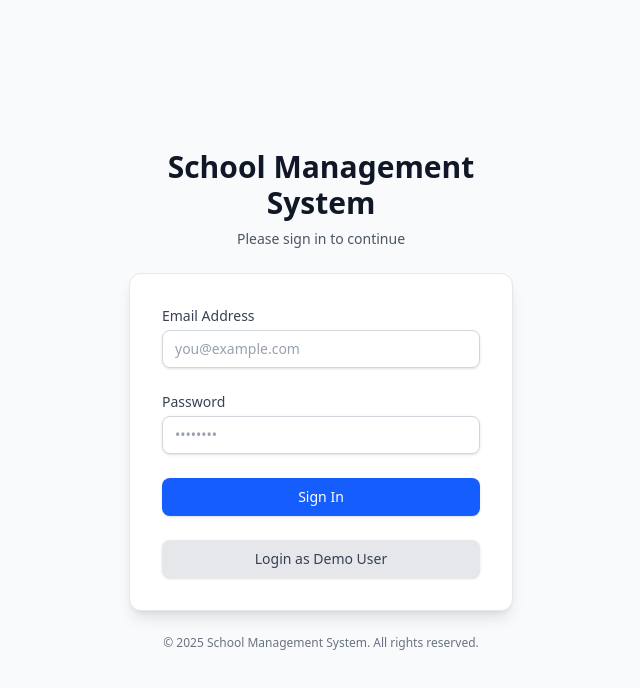
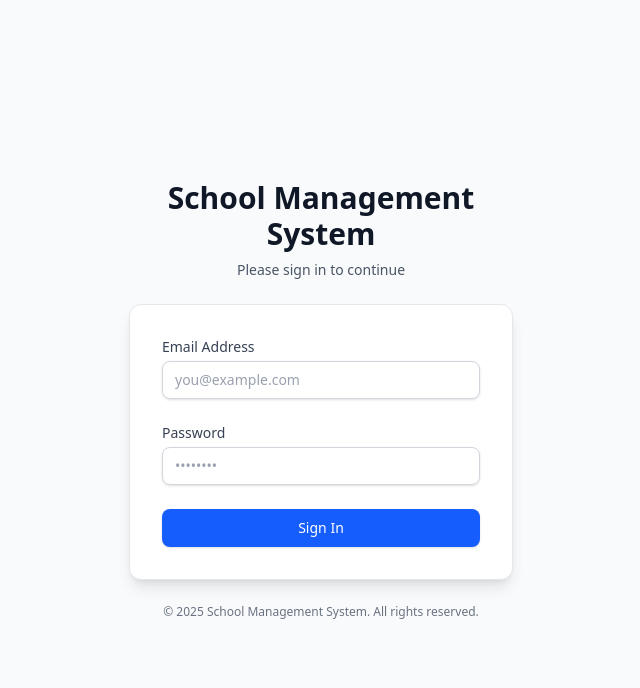
Before and after one commit to arpan-pro-learner/SMS-WebApp, a React (Vite) app: page /login in a window 1280 px wide. Shown: the top 688 px of the page, without its empty margins (319-959 px from the left). Built offline with nearby package versions, Linux system fonts and the light colour scheme; no server answers; the database is empty.

Commit message:
Feat: Remove demo user login functionality

```diff
--- a/src/pages/Login.jsx
+++ b/src/pages/Login.jsx
@@ -37,11 +37,7 @@ function Login() {
     }
   };
 
-  const handleDemoLogin = () => {
-    setEmail('demo@example.com');
-    setPassword('password');
-    // The user will still need to click the main "Sign In" button
-  };
+
 
   return (
     <div className="flex items-center justify-center min-h-screen bg-gray-50">
@@ -118,15 +114,7 @@ function Login() {
               </button>
             </div>
           </form>
-          <div className="mt-6">
-            <button
-              onClick={handleDemoLogin}
-              disabled={loading}
-              className="w-full flex justify-center py-2 px-4 border border-transparent rounded-lg shadow-sm text-sm font-medium text-gray-700 bg-gray-200 hover:bg-gray-300 focus:outline-none focus:ring-2 focus:ring-offset-2 focus:ring-gray-500 disabled:opacity-50 transition duration-150 ease-in-out"
-            >
-              {loading ? 'Loading...' : 'Login as Demo User'}
-            </button>
-          </div>
+
         </div>
         <p className="mt-6 text-center text-xs text-gray-500">
           &copy; 2025 School Management System. All rights reserved.
```
Also changed, not shown: src/lib/seedSupabase.js.
